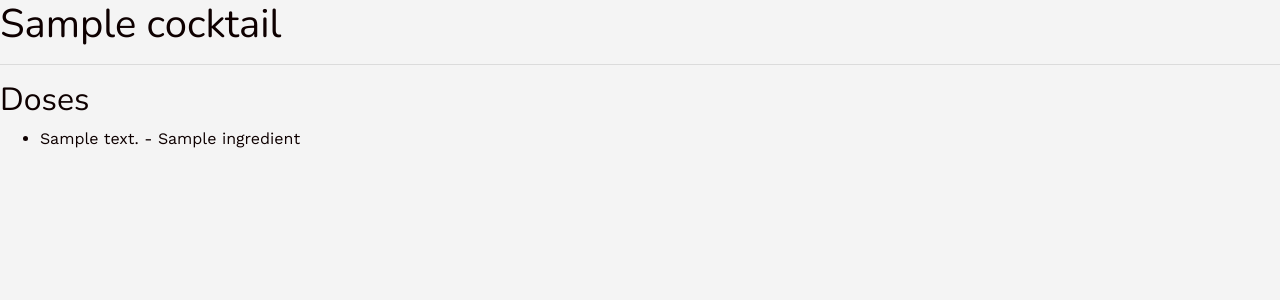
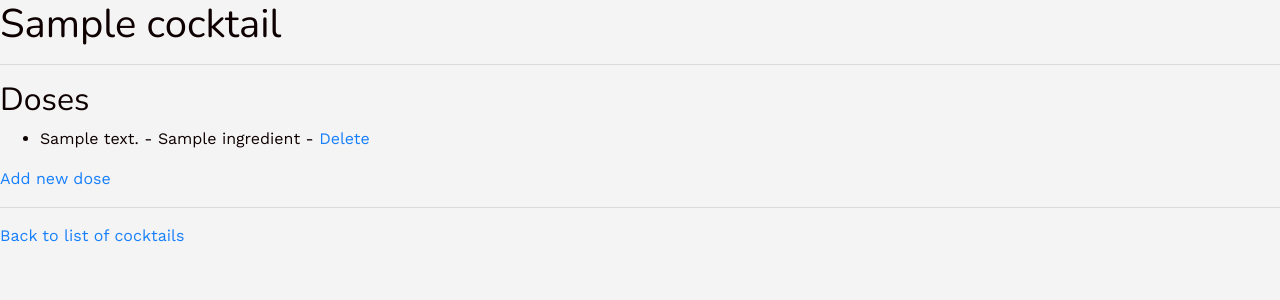
Before and after one commit to vbranger/rails-mister-cocktail, a Rails app: page /cocktails/1 in a window 1280 px wide. Shown: the top 300 px of the page. Run offline with Rails 7, Linux system fonts and the light colour scheme; tables that the repository leaves empty hold one stand-in row (values such as "Sample post"); style sheets or scripts are compiled from the project's sources; parts of the project's set-up code (start-up, migrations or seed data) failed here and were passed over; some libraries are stand-ins or nearby versions.

Commit message:
added adding and deleting doses features

```diff
--- a/app/controllers/cocktails_controller.rb
+++ b/app/controllers/cocktails_controller.rb
@@ -8,4 +8,22 @@ class CocktailsController < ApplicationController
     @doses = Dose.where(cocktail_id: params[:id])
     @cocktail = Cocktail.find(params[:id])
   end
+
+  def new
+    @cocktail = Cocktail.new
+  end
+
+  def create
+    @cocktail = Cocktail.new(cocktail_params)
+    @cocktail.save
+
+    redirect_to cocktail_path(@cocktail)
+  end
+
+  private
+
+  def cocktail_params
+    params.require(:cocktail).permit(:name)
+  end
+
 end
--- a/app/views/cocktails/index.html.erb
+++ b/app/views/cocktails/index.html.erb
@@ -5,3 +5,7 @@
     <li><%= link_to cocktail.name, cocktail_path(cocktail) %></li>
   <% end %>
 </ul>
+
+<hr>
+
+<%= link_to "Add a new cocktail", new_cocktail_path %>
--- /dev/null
+++ b/app/views/cocktails/new.html.erb
@@ -0,0 +1,5 @@
+<h1>Create a new cocktail</h1>
+<%= simple_form_for(@cocktail) do |f| %>
+  <%= f.input :name %>
+  <%= f.submit %>
+<% end %>
--- a/app/views/cocktails/show.html.erb
+++ b/app/views/cocktails/show.html.erb
@@ -3,6 +3,9 @@
 <h2>Doses</h2>
 <ul>
   <% @doses.each do |dose|%>
-    <li><%= dose.description %> - <%= Ingredient.find(dose.ingredient_id).name %></li>
+    <li><%= dose.description %> - <%= Ingredient.find(dose.ingredient_id).name %> - <%= link_to "Delete", dose_path(dose), method: :delete %></li>
   <% end %>
 </ul>
+<%= link_to "Add new dose", new_cocktail_dose_path(@cocktail) %>
+<hr>
+<%= link_to "Back to list of cocktails", cocktails_path %>
--- /dev/null
+++ b/app/views/doses/new.html.erb
@@ -0,0 +1,5 @@
+<%= simple_form_for [ @cocktail, @dose ] do |f| %>
+  <%= f.input :description %>
+  <%= f.association :ingredient %>
+  <%= f.submit %>
+<% end %>
--- a/config/routes.rb
+++ b/config/routes.rb
@@ -1,6 +1,7 @@
 Rails.application.routes.draw do
   # For details on the DSL available within this file, see https://guides.rubyonrails.org/routing.html
   resources :cocktails, only: [ :index, :show, :new, :create] do
-    resources :doses, only: [:index]
+    resources :doses, only: [:new, :create]
   end
+  resources :doses, only: [:destroy]
 end
```
Also changed, not shown: app/controllers/doses_controller.rb (+28 -0 lines).
